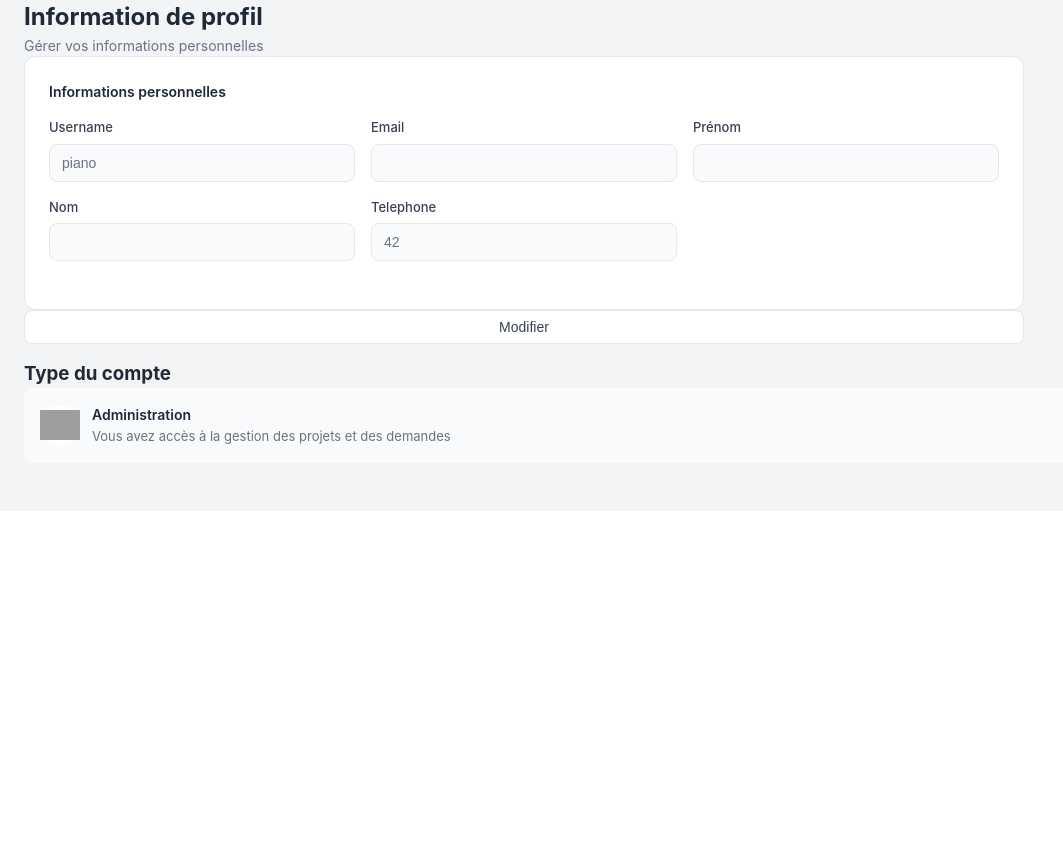
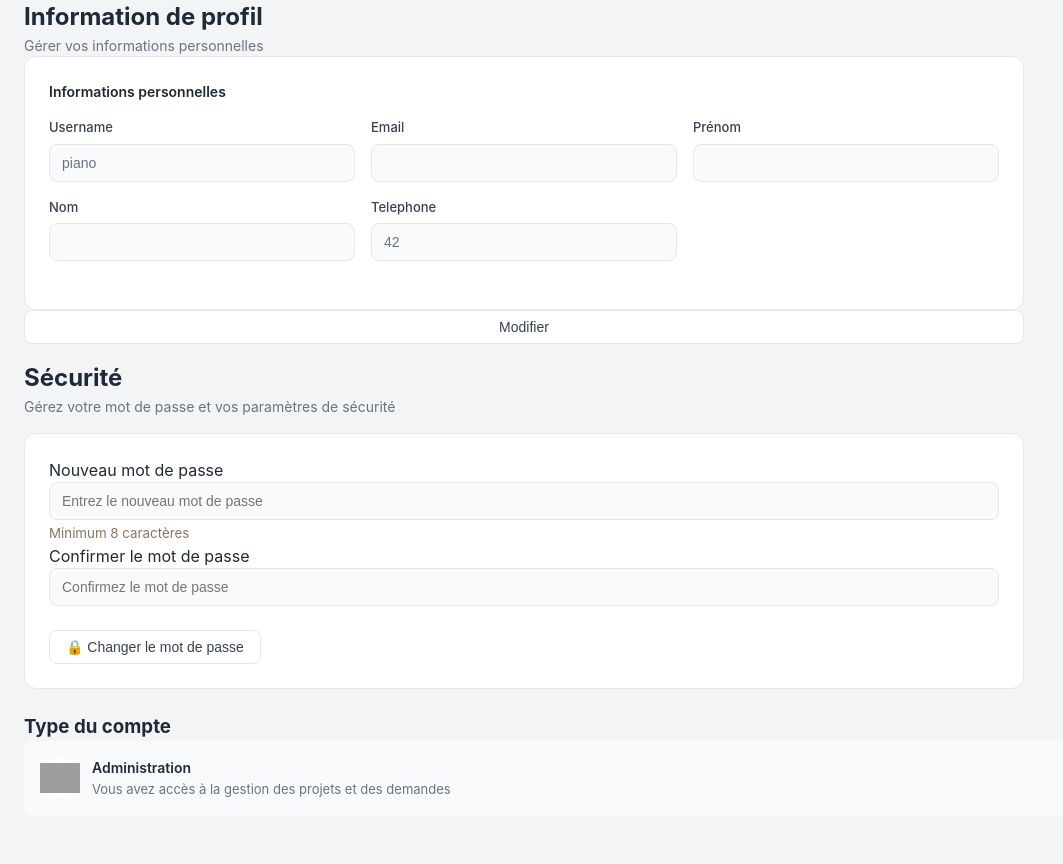
Before and after one commit to Anzar-1/ProjectPath, a Django app: page /staff/12 in a window 1280 px wide. Shown: the part 307-1171 px from the top of the page, without its empty margins (0-1063 px from the left). Before the commit the page ends 751 px from the top, so only its background shows below. Run offline with Django 5.2, Linux system fonts and the light colour scheme; a user stored in the database is signed in; data comes from the database, SQL or seed files in the repository; both versions use the stored data as it was after the commit; grey boxes are pictures that could not be loaded.

Commit message:
passwordChange

```diff
--- a/ProjectPath/PP/form.py
+++ b/ProjectPath/PP/form.py
@@ -6,6 +6,7 @@ from PP.models import message
 
 from django.contrib.auth import get_user_model
 from django.contrib.auth.forms import UserCreationForm, UserChangeForm
+from django.contrib.auth.forms import SetPasswordForm
 
 class CustomFKF(forms.ModelChoiceField):
     def label_from_instance(self, obj):
@@ -53,3 +54,24 @@ class message_form(forms.ModelForm):
     class Meta:
         model = message
         exclude = ('vu','emetteur', 'receveur', "project", "request")
+
+class ResetPasswordForm(SetPasswordForm):
+    """User enters new password"""
+    new_password1 = forms.CharField(
+        label="Nouveau mot de passe",
+        widget=forms.PasswordInput(attrs={
+            'class': 'form-control',
+            'placeholder': 'Entrez le nouveau mot de passe',
+            'required': True
+        }),
+        min_length=8
+    )
+    new_password2 = forms.CharField(
+        label="Confirmer le mot de passe",
+        widget=forms.PasswordInput(attrs={
+            'class': 'form-control',
+            'placeholder': 'Confirmez le mot de passe',
+            'required': True
+        }),
+        min_length=8
+    )
--- a/ProjectPath/PP/template/Admin/user.html
+++ b/ProjectPath/PP/template/Admin/user.html
@@ -132,6 +132,44 @@
           </form>
         </div>
         </div>
+             <!--
+          Security Section -->
+          <div class="profile-section">
+            <div class="section-header">
+              <div>
+                <h2>Sécurité</h2>
+                <p class="section-subtitle">Gérez votre mot de passe et vos paramètres de sécurité</p>
+              </div>
+            </div>
+
+            <div class="profile-card">
+               <form method="POST" action="">
+                {% csrf_token %}
+
+                <div class="profile-field">
+                    <p>Nouveau mot de passe</p>
+                    {{ form_password.new_password1 }}
+                    {% if form_password.new_password1.errors %}
+                        <span style="color: red;">{{ form_password.new_password1.errors }}</span>
+                    {% endif %}
+                    <small style="color: #8a7560;">Minimum 8 caractères</small>
+                </div>
+
+                <div class="profile-field">
+                    <p>Confirmer le mot de passe</p>
+                    {{ form_password.new_password2 }}
+                    {% if form_password.new_password2.errors %}
+                        <span style="color: red;">{{ form_password.new_password2.errors }}</span>
+                    {% endif %}
+                </div>
+                <p>&nbsp;</p>
+
+              <button type="submit" class="btn-outline">🔒 Changer le mot de passe</button>
+            </div>
+          </div>
+
+
+
           <h3>Type du compte</h3>
           <div class="account-type">
             <div class="account-icon">
@@ -145,20 +183,6 @@
         </div>
       </div>
 
-      <!--
-      Security Section
-      <div class="profile-section">
-        <div class="section-header">
-          <div>
-            <h2>Sécurité</h2>
-            <p class="section-subtitle">Gérez votre mot de passe et vos paramètres de sécurité</p>
-          </div>
-        </div>
-
-        <div class="profile-card">
-          <button class="btn-outline">🔒 Changer le mot de passe</button>
-        </div>
-      </div>-->
 
     </div>
 
--- a/ProjectPath/PP/views_user.py
+++ b/ProjectPath/PP/views_user.py
@@ -151,6 +151,7 @@ def message_staff(request, user_id):
 
 
 from PP.form import ModifyAdminAccount
+from PP.form import ResetPasswordForm
 
 @login_required
 @user_passes_test(is_staff_user)
@@ -160,12 +161,23 @@ def staff_details(request, user_id):
     user = CompteEtudiant.objects.get(id = user_id)
     if request.method == "POST":
         form = ModifyAdminAccount(request.POST, instance = user)
+        form_password = ResetPasswordForm(user,request.POST)
         if form.is_valid():
             user = form.save()
             return redirect("user_details", user.id)
+        if form_password.is_valid():
+            form_password.save()
+            return redirect("user_details", user.id)
+        elif not form_password.is_valid():
+            for field, errors in form.errors.items():
+                for error in errors:
+                    messages.error(request, f"{field}: {error}")
+
     else:
         form = ModifyAdminAccount(instance= user)
-    return render(request, "Admin/user.html", {"user": user, "user_id": user_id, "form": form})
+        form_password = ResetPasswordForm(user)
+    return render(request, "Admin/user.html", {"user": user, "user_id": user_id, "form": form,
+                                               "form_password":form_password})
 
 #Other stuff
 
```
Also changed, not shown: ProjectPath/db.sqlite3.
